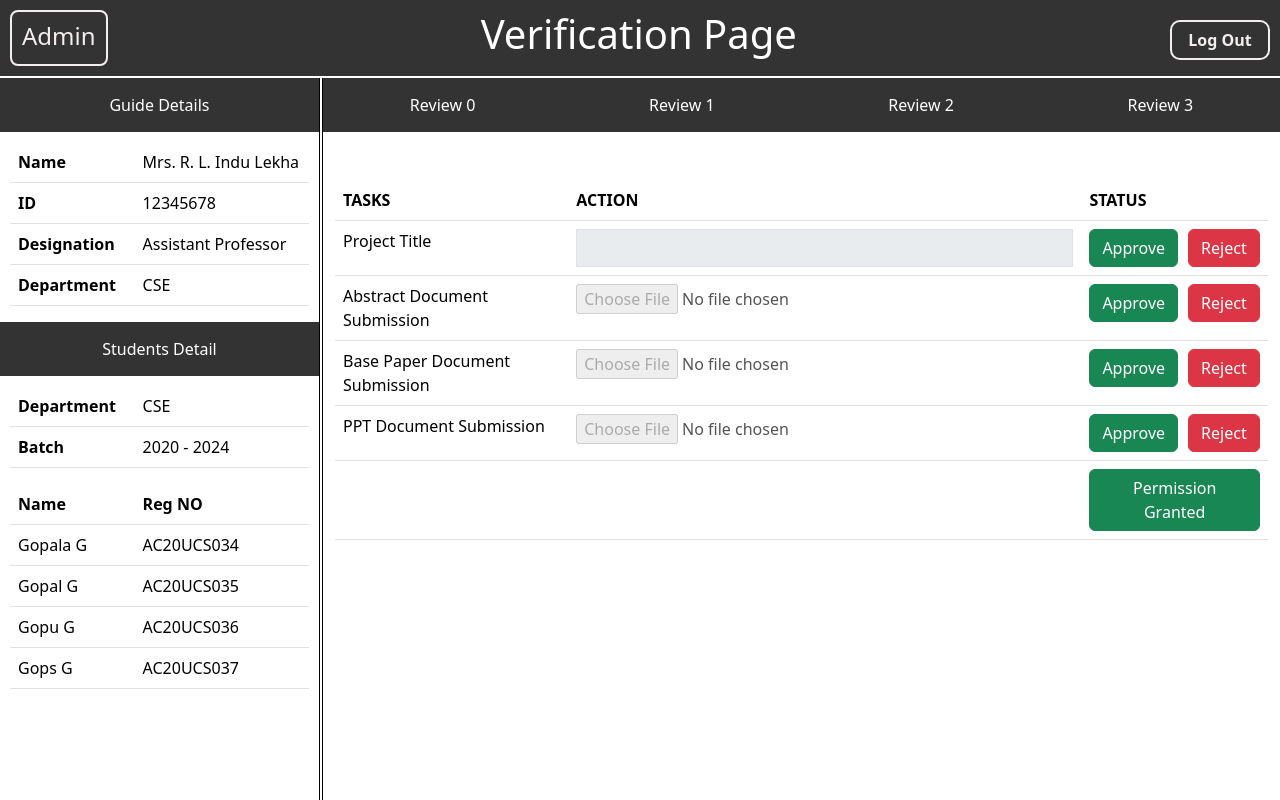
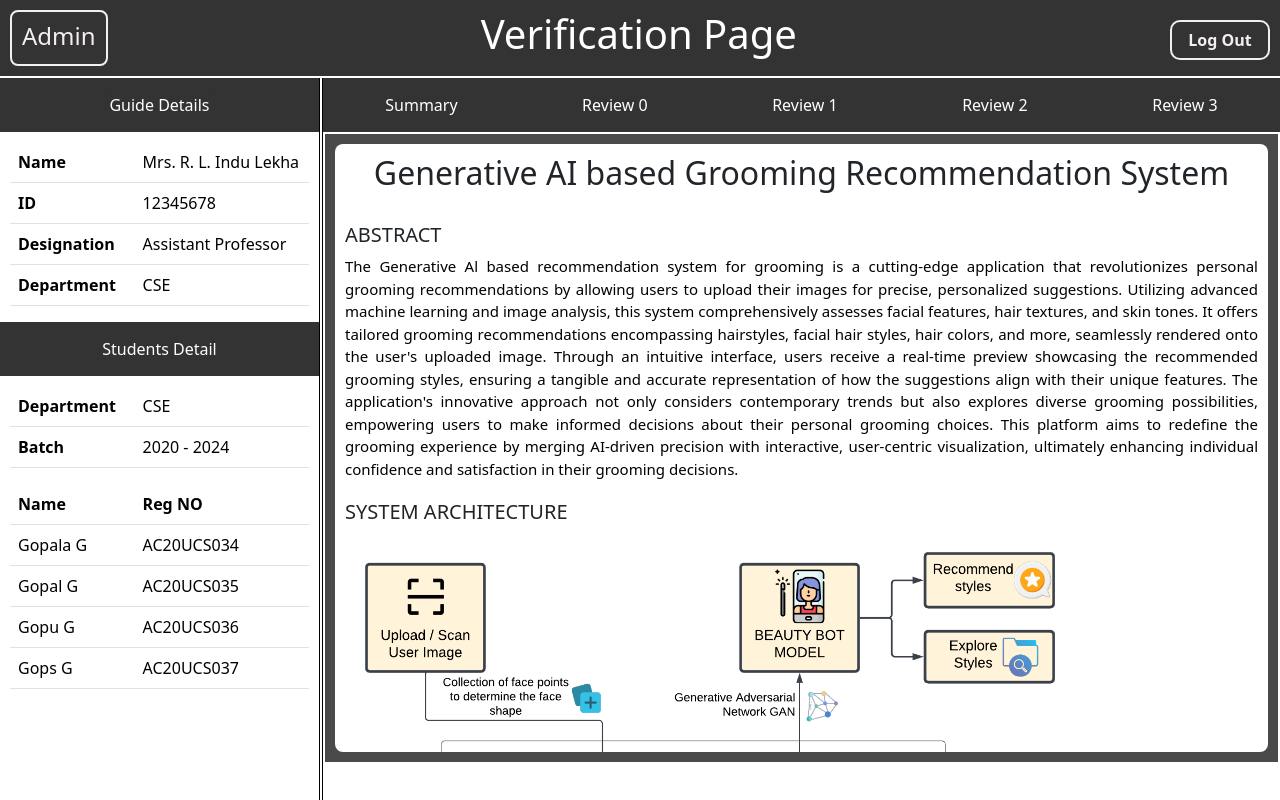
Before and after one commit to GopalaGovindharaju/Project-MGMT, a React (Create React App) app: page /adminVerification in a window 1280 px wide. Shown: the top 800 px of the page. Built offline with nearby package versions, Linux system fonts and the light colour scheme.

Commit message:
summary page

```diff
--- a/src/AdminModule/AdminNavB.js
+++ b/src/AdminModule/AdminNavB.js
@@ -6,6 +6,7 @@ function AdminNavB() {
     <div >
       <nav >
         <div className="navbar-options">
+        <Link to='Summary' id='navbar-option'>Summary</Link>
         <Link to='AReview0' id='navbar-option'>Review 0</Link>
         <Link to='AReview1' id='navbar-option'>Review 1</Link>
         <Link to='AReview2' id='navbar-option'>Review 2</Link>
--- /dev/null
+++ b/src/AdminModule/Summary.js
@@ -0,0 +1,63 @@
+import React from 'react'
+import Sysarchi from './Grooming recommendation software.png'
+
+function Summary() {
+  return (
+    <div className='summ-container'>
+      <div className='summ-content'>
+
+        <div className='summ-title'>
+          <h2>Generative AI based Grooming Recommendation System</h2>
+        </div>
+
+        <div className='summ-abstract'>
+          <h5 className='summ-content-title'>ABSTRACT</h5>
+          <p className='summ-content-body'>
+          The Generative Al based recommendation system for grooming is a cutting-edge application that revolutionizes personal grooming recommendations by allowing users to upload their images for precise, personalized suggestions. Utilizing advanced machine learning and image analysis, this system comprehensively assesses facial features, hair textures, and skin tones. It offers tailored grooming recommendations encompassing hairstyles, facial hair styles, hair colors, and more, seamlessly rendered onto the user's uploaded image. Through an intuitive interface, users receive a real-time preview showcasing the recommended grooming styles, ensuring a tangible and accurate representation of how the suggestions align with their unique features. The application's innovative approach not only considers contemporary trends but also explores diverse grooming possibilities, empowering users to make informed decisions about their personal grooming choices. This platform aims to redefine the grooming experience by merging AI-driven precision with interactive, user-centric visualization, ultimately enhancing individual confidence and satisfaction in their grooming decisions.
+          </p>
+        </div>
+
+
+        <div className='summ-architecture'>
+          <h5 className='summ-content-title'>SYSTEM ARCHITECTURE</h5>
+          <p className='summ-content-body'>
+            <img src={Sysarchi} className='sys-archi' alt='system-architecture'/>
+          </p>
+        </div>
+
+        <div className='summ-abstract'>
+          <h5 className='summ-content-title'>MODULES</h5>
+          <ul className='summ-modules'>
+            <li>Landing page</li>
+            <li>3D Try On Lab</li>
+            <li>Recommended Styles</li>
+            <li>Explore Styles</li>
+            <li>Products</li>
+            <li>Wishlist Page</li>
+          </ul>
+        </div>
+
+        <div className='summ-abstract'>
+          <h5 className='summ-content-title'>TECH-STACK</h5>
+          <ul className='summ-modules'>
+            <li>FrontEnd - ReactJs | Javascript | CSS | HTML</li>
+            <li>Backend - PythonDjango | PostgreSQL </li>
+            <li>Algorithms - CNN | VGG | GAN </li>
+            <li>Tools - GitHub | Vscode</li>
+          </ul>
+        </div>
+
+        <div className='summ-abstract'>
+          <h5 className='summ-content-title'>EXPECTED OUTCOMES</h5>
+
+        </div>
+
+
+
+
+      </div>
+    </div>
+  )
+}
+
+export default Summary
--- a/src/AdminModule/style.css
+++ b/src/AdminModule/style.css
@@ -828,3 +828,46 @@ button, a {
 
 
 /* Add any additional styles for your form elements as needed */
+
+.summ-container{
+  background-color:#4A4A4A;
+  margin: 2px;
+  padding: 10px;
+}
+
+.summ-title{
+  position: sticky;
+  z-index: 3;
+  top: 0;
+  background-color:white;
+  padding-top: 10px;
+  padding-bottom: 3px;
+}
+
+.summ-content{
+  border-radius: 8px;
+  background-color: white;
+  height: 76vh;
+  padding: 0px 10px 10px 10px;
+  overflow-y: auto;
+}
+
+.summ-content-title{
+  margin-top: 20px;
+  text-align: left;
+}
+
+.summ-content-body{
+  font-size: 15px;
+  color: black;
+  text-align: justify;
+  line-height: 1.5;
+}
+
+.sys-archi{
+  width: 80%;
+}
+
+.summ-modules{
+  text-align: left;
+}
--- a/src/App.js
+++ b/src/App.js
@@ -20,6 +20,7 @@ import AReview0 from './AdminModule/AReview0';
 import AReview1 from './AdminModule/AReview1';
 import AReview2 from './AdminModule/AReview2';
 import AReview3 from './AdminModule/AReview3';
+import Summary from './AdminModule/Summary';
 
 function App() {
 
@@ -49,7 +50,8 @@ function App() {
         </Route>
         <Route path='/staff' element={<Staff/>}></Route>
         <Route path='/adminVerification' element={<AdminVerification/>}>
-        <Route index element={<AReview0/>} />
+        <Route index element={<Summary/>} />
+        <Route path='Summary' element={<Summary/>}/>
         <Route path='AReview0' element={<AReview0/>} />
           <Route path='AReview1' element={<AReview1/>}/>
           <Route path='AReview2' element={<AReview2/>}/>
--- a/src/StudentModule/dash.css
+++ b/src/StudentModule/dash.css
@@ -112,7 +112,7 @@ body {
   min-height: 460px;
 }
 
-a, code, div, img, input, label, li, p, pre, select, span, svg, table, td, textarea, th, ul {
+a, code, img, input, label, li, p, pre, select, span, svg, table, td, textarea, th, ul {
     -webkit-border-radius: 0!important;
     -moz-border-radius: 0!important;
     border-radius: 0!important;
```
Also changed, not shown: src/AdminModule/Grooming recommendation software.png (added).
